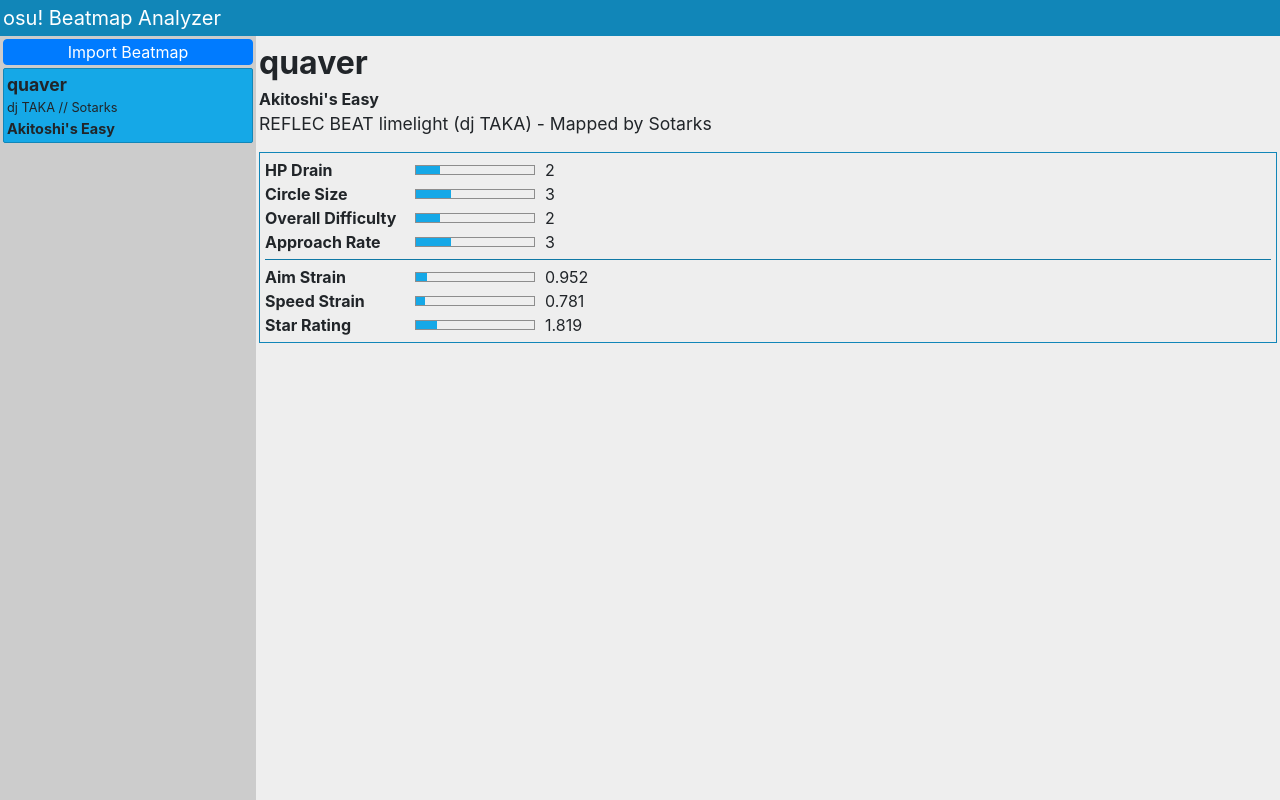
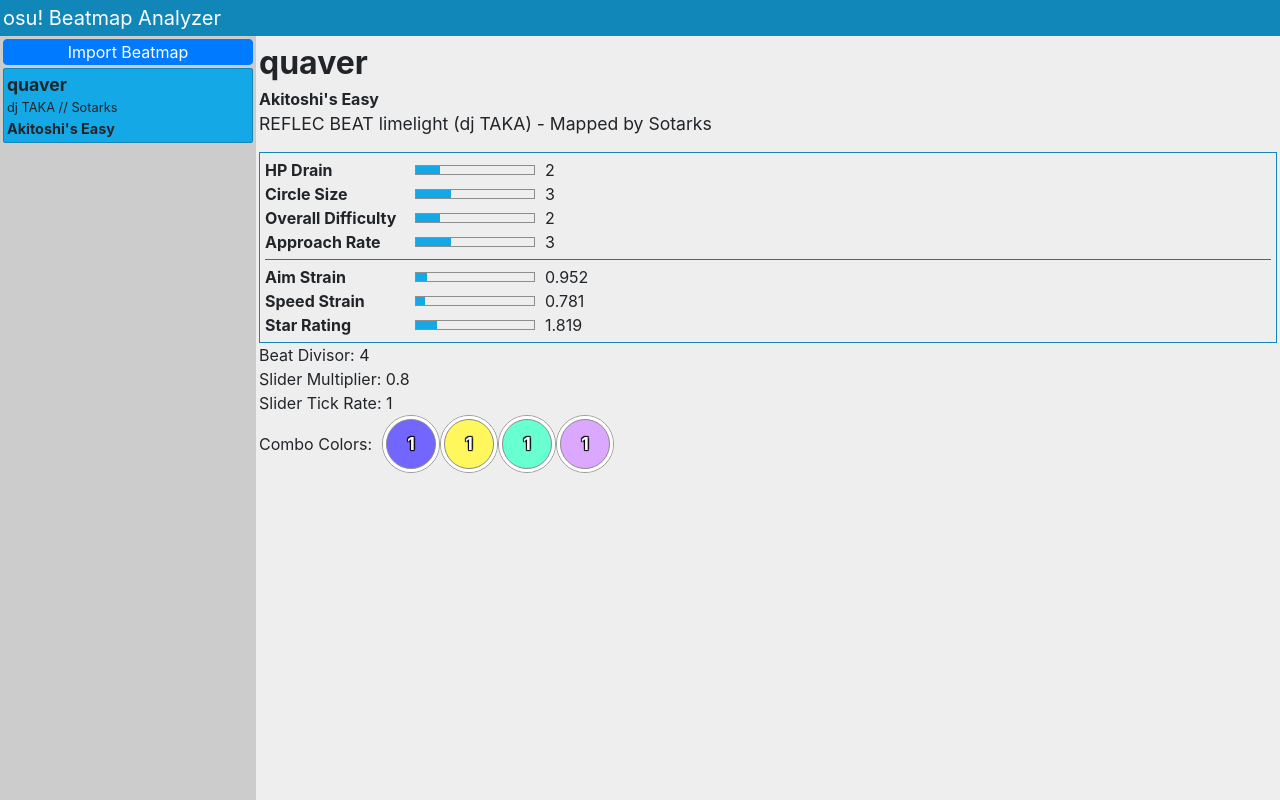
Before and after one commit to Ghabriel/osu-beatmap-analyzer, a React (Create React App) app: page / in a window 1280 px wide. Built offline with nearby package versions, Linux system fonts and the light colour scheme.

Commit message:
Created ComboColors and HitObject components

```diff
--- /dev/null
+++ b/src/components/ComboColors.tsx
@@ -0,0 +1,17 @@
+import React from 'react';
+import { Beatmap } from '../types/Beatmap';
+import { HitObject } from './HitObject';
+
+export interface ComboColorsProps {
+    beatmap: Beatmap;
+}
+
+export const ComboColors: React.FunctionComponent<ComboColorsProps> = ({ beatmap }) => {
+    return (
+        <>
+            {beatmap.colors.map((color, index) => (
+                <HitObject key={index} backgroundColor={color} />
+            ))}
+        </>
+    )
+};
--- /dev/null
+++ b/src/components/HitObject.tsx
@@ -0,0 +1,68 @@
+import React from 'react';
+import { colors } from '../helpers/style-variables';
+import { merge } from '../helpers/utilities';
+import { Color } from '../types/Color';
+import { StyleMap } from '../types/StyleMap';
+
+export interface HitObjectProps {
+    backgroundColor: Color;
+}
+
+const styles: StyleMap = {
+    outerLayer: {
+        border: `1px solid ${colors.secondaryDark}`,
+        borderRadius: '50%',
+        display: 'inline-block',
+    },
+
+    innerLayer: {
+        border: '3px solid white',
+        borderRadius: '50%',
+        display: 'inline-block',
+    },
+
+    circle: {
+        alignItems: 'center',
+        border: `1px solid ${colors.secondaryBorder}`,
+        borderRadius: '50%',
+        display: 'flex',
+        flexDirection: 'row',
+        height: '50px',
+        textAlign: 'center',
+        width: '50px',
+    },
+
+    text: {
+        color: 'white',
+        flex: '1 1',
+        fontSize: '1.1rem',
+        fontWeight: 'bold',
+        textShadow: `
+            black -1px -1px 1px,
+            black -1px 1px 1px,
+            black 1px -1px 1px,
+            black 1px 1px 1px
+        `,
+    },
+};
+
+export const HitObject: React.FunctionComponent<HitObjectProps> = ({ backgroundColor }) => {
+    const { red, green, blue, alpha } = backgroundColor;
+
+    return (
+        <div style={styles.outerLayer}>
+            <div style={styles.innerLayer}>
+                <div
+                    style={merge(
+                        styles.circle,
+                        { backgroundColor: `rgba(${red}, ${green}, ${blue}, ${alpha})` },
+                    )}
+                >
+                    <div style={styles.text}>
+                        1
+                    </div>
+                </div>
+            </div>
+        </div>
+    )
+};
--- a/src/components/Main.tsx
+++ b/src/components/Main.tsx
@@ -2,6 +2,7 @@
 import { coalesce } from '../helpers/utilities';
 import { Beatmap } from '../types/Beatmap';
 import { StyleMap } from '../types/StyleMap';
+import { ComboColors } from './ComboColors';
 import { DifficultyAttributes } from './DifficultyAttributes';
 
 export interface MainProps {
@@ -20,6 +21,10 @@
 
     author: {
         fontSize: '1.1rem',
+    },
+
+    comboColorsLabel: {
+        marginRight: '10px',
     },
 };
 
@@ -54,6 +59,15 @@
             {/* <HitObjectTable beatmap={beatmap} /> */}
 
             {/* <DifficultyHitObjectTable beatmap={beatmap} /> */}
+
+            <div>Beat Divisor: {beatmap.beatDivisor}</div>
+            <div>Slider Multiplier: {beatmap.sliderMultiplier}</div>
+            <div>Slider Tick Rate: {beatmap.sliderTickRate}</div>
+
+            <div>
+                <span style={styles.comboColorsLabel}>Combo Colors:</span>
+                <ComboColors beatmap={beatmap}></ComboColors>
+            </div>
         </div>
     );
 };
```
